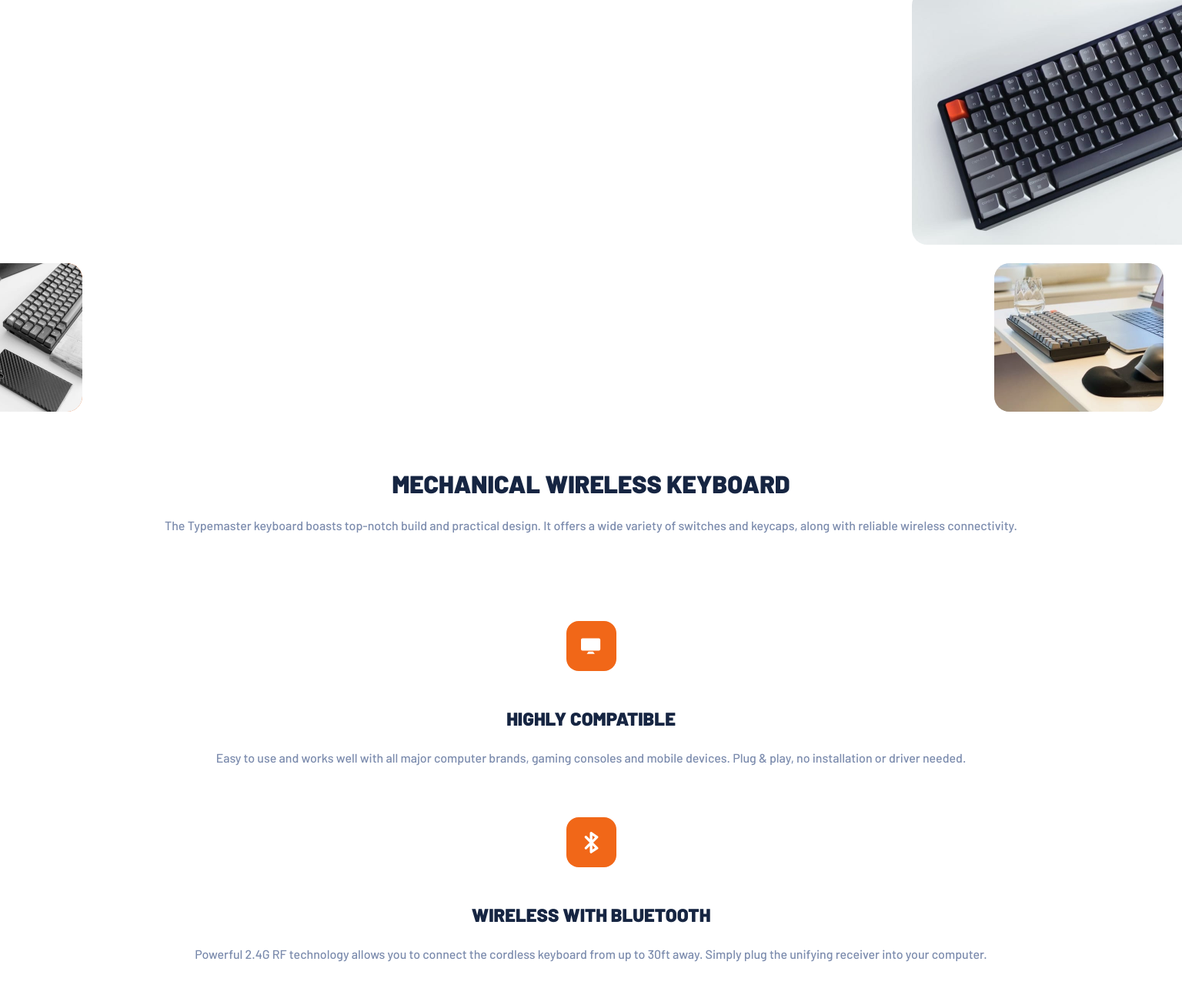
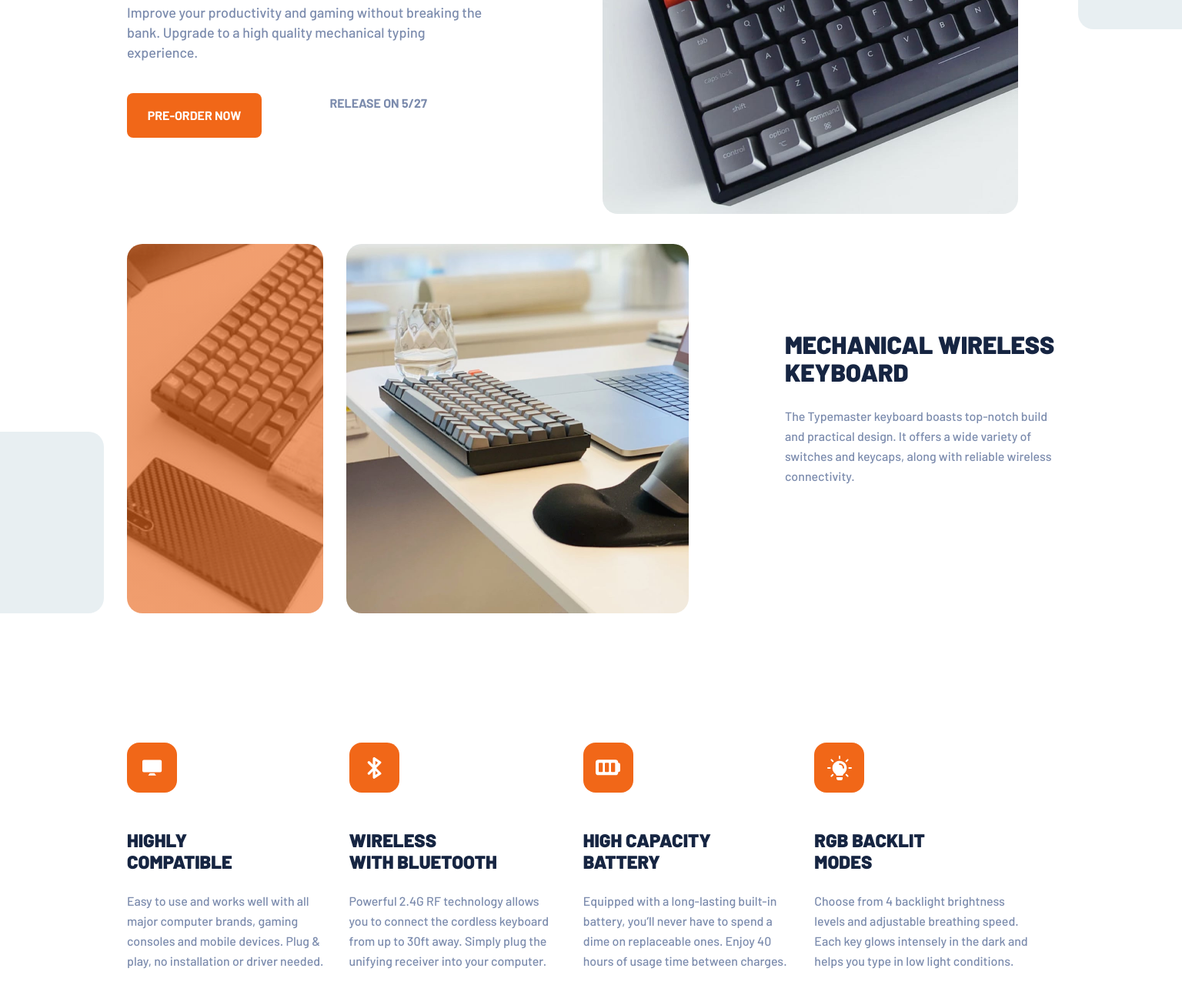
Before and after one commit to BexBeshidze/typemaster-pre-launch-landing-page, a plain HTML site: page index.html in a window 1536 px wide. Shown: the part 398-1704 px from the top of the page at 77% size. Drawn offline with Linux system fonts and the light colour scheme.

Commit message:
modified last version

```diff
--- a/index.html
+++ b/index.html
@@ -34,17 +34,33 @@
         </div>
         <div class="keyboard-div">
           <img src="assets/mobile/image-keyboard.jpg" class="keyboard" />
+          <img src="assets/tablet/image-keyboard.jpg" class="tablet-keyboard" />
+          <img
+            src="assets/desktop/image-keyboard.jpg"
+            class="desktop-keyboard"
+          />
+          <div class="square-div"></div>
+          </div>
         </div>
       </div>
       <div class="main-2half-div">
         <div class="image-div">
-          <img
-            src="assets/mobile/image-phone-and-keyboard.jpg"
-            class="phonekey"
-          />
+          <div class="rectangle-div">
+          </div>
+          <div class="phonekey"></div>
+          <div class="tablet-phonekey"></div>
+          <div class="desktop-phonekey"></div>
           <img
             src="assets/mobile/image-glass-and-keyboard.jpg"
             class="glasskey"
+          />
+          <img
+            src="assets/tablet/image-glass-and-keyboard.jpg"
+            class="tablet-glasskey"
+          />
+          <img
+            src="assets/desktop/image-glass-and-keyboard.jpg"
+            class="desktop-glasskey"
           />
         </div>
         <div class="text-div">
@@ -68,8 +84,8 @@
                 />
               </svg>
             </div>
-            <h3 class="div-heads">HIGHLY COMPATIBLE</h3>
-            <p class="div-p">
+            <h3 class="div-heads">HIGHLY<br>COMPATIBLE</h3>
+            <p class="div-p high">
               Easy to use and works well with all major computer brands, gaming
               consoles and mobile devices. Plug & play, no installation or
               driver needed.
@@ -85,7 +101,7 @@
                 />
               </svg>
             </div>
-            <h3 class="div-heads">WIRELESS WITH BLUETOOTH</h3>
+            <h3 class="div-heads">WIRELESS<br>WITH BLUETOOTH</h3>
             <p class="div-p">
               Powerful 2.4G RF technology allows you to connect the cordless
               keyboard from up to 30ft away. Simply plug the unifying receiver
@@ -104,7 +120,7 @@
                 />
               </svg>
             </div>
-            <h3 class="div-heads">HIGH CAPACITY BATTERY</h3>
+            <h3 class="div-heads">HIGH CAPACITY<br>BATTERY</h3>
             <p class="div-p">
               Equipped with a long-lasting built-in battery, you’ll never have
               to spend a dime on replaceable ones. Enjoy 40 hours of usage time
@@ -121,7 +137,7 @@
                 />
               </svg>
             </div>
-            <h3 class="div-heads">RGB BACKLIT MODES</h3>
+            <h3 class="div-heads">RGB BACKLIT<br>MODES</h3>
             <p class="div-p">
               Choose from 4 backlight brightness levels and adjustable breathing
               speed. Each key glows intensely in the dark and helps you type in
--- a/style.css
+++ b/style.css
@@ -5,7 +5,6 @@ body {
 header {
   display: flex;
   justify-content: space-between;
-  width: 100%;
 }
 .logo {
   margin: 27px 0 0 24px;
@@ -26,6 +25,11 @@ header {
   line-height: 26px;
   text-transform: uppercase;
   color: #162542;
+  cursor: pointer;
+}
+.Pre-order-now-div:hover {
+  background: #162542;
+  color: #ffffff;
 }
 .main-1half-div {
   width: 100%;
@@ -63,6 +67,9 @@ header {
   color: #ffffff;
   margin: 0 0 0 24px;
 }
+.orange-div:hover {
+  background: #ff9b62;
+}
 .release {
   font-weight: 700;
   font-size: 16px;
@@ -77,6 +84,15 @@ header {
   border-radius: 20px;
   position: relative;
   right: -21px;
+}
+.square {
+  display: none;
+}
+.tablet-keyboard {
+  display: none;
+}
+.desktop-keyboard {
+  display: none;
 }
 .keyboard-div {
   display: flex;
@@ -93,13 +109,28 @@ header {
   justify-content: space-between;
   margin-bottom: 75px;
 }
+.rectangle-div {
+  display: none;
+}
 .phonekey {
   width: 129px;
   height: 193px;
-  background: #f16718;
+  background-image: linear-gradient(
+      rgba(241, 103, 24, 0.6),
+      rgba(241, 103, 24, 0.6)
+    ),
+    url(./assets/mobile/image-phone-and-keyboard.jpg);
+  background-position: center;
+  background-size: cover;
   border-radius: 20px;
   position: relative;
   left: -22px;
+}
+.tablet-phonekey {
+  display: none;
+}
+.desktop-phonekey {
+  display: none;
 }
 .glasskey {
   width: 220px;
@@ -107,6 +138,12 @@ header {
   background: #d8d8d8;
   border-radius: 20px;
   margin-right: 24px;
+}
+.tablet-glasskey {
+  display: none;
+}
+.desktop-glasskey {
+  display: none;
 }
 .text-div {
   display: flex;
@@ -183,3 +220,246 @@ footer {
   color: #7b8bad;
   margin: 32px 0 43px 0;
 }
+@media only screen and (min-width: 768px) {
+  .logo {
+    margin: 49px 0 0 39px;
+  }
+  .Pre-order-now-div {
+    margin: 40px 40px 62px 0;
+    width: 175px;
+    height: 58px;
+  }
+  .main-1half-div {
+    flex-direction: row;
+  }
+  .typemaster {
+    margin: 60px 69px 34px 39px;
+  }
+  .main-1p {
+    margin: 0 69px 39px 39px;
+  }
+  .orange-div {
+    margin: 0 37px 0px 39px;
+  }
+  .release {
+    margin: 11px 69px 0 0;
+  }
+  .keyboard {
+    display: none;
+  }
+  .keyboard-div {
+    display: flex;
+    justify-content: flex-end;
+  }
+  .tablet-keyboard {
+    display: block;
+    width: 551px;
+    height: 425px;
+    border-radius: 20px;
+    position: relative;
+    right: -157px;
+  }
+  .order-release-div {
+    margin-bottom: 100px;
+  }
+  .image-div {
+    margin-bottom: 72px;
+  }
+  .phonekey {
+    display: none;
+  }
+  .tablet-phonekey {
+    background-image: linear-gradient(
+        rgba(241, 103, 24, 0.6),
+        rgba(241, 103, 24, 0.6)
+      ),
+      url(./assets/tablet/image-phone-and-keyboard.jpg);
+    background-position: center;
+    background-size: cover;
+    display: block;
+    width: 214px;
+    height: 320px;
+    border-radius: 20px;
+    margin-left: 39px;
+  }
+  .glasskey {
+    display: none;
+  }
+  .tablet-glasskey {
+    display: block;
+    width: 445px;
+    height: 320px;
+    border-radius: 20px;
+    margin-right: 40px;
+  }
+  .text-div {
+    display: flex;
+    flex-direction: row;
+    justify-content: space-between;
+    margin-bottom: 142px;
+  }
+  .text-div-h2 {
+    text-align: start;
+    margin: 0 95px 0 39px;
+  }
+  .text-div-p {
+    text-align: start;
+    margin: 15px 40px 0 0;
+  }
+  .above-two-divs {
+    display: flex;
+    flex-direction: row;
+    margin: 0 29px 0 39px;
+  }
+  .below-two-divs {
+    display: flex;
+    flex-direction: row;
+    margin: 0 29px 0 39px;
+  }
+  .four-divs {
+    align-items: flex-start;
+  }
+  .div-p {
+    text-align: start;
+    margin: 0 0 64px 0;
+  }
+  .svg {
+    margin: 0 285px 40px 0;
+  }
+  .div-heads {
+    text-align: start;
+  }
+  .div-p {
+    margin-right: 69px;
+  }
+  footer {
+    margin: 70px 0 43px 0;
+  }
+}
+@media only screen and (min-width: 1440px) {
+  .logo {
+    margin: 64px 0 0 165px;
+  }
+  .Pre-order-now-div {
+    margin: 55px 165px 83px 0;
+  }
+  .typemaster {
+    margin: 69px 125px 24px 165px;
+    font-weight: 900;
+    font-size: 56px;
+    line-height: 56px;
+  }
+  .main-1p {
+    margin: 0 125px 40px 165px;
+    font-size: 18px;
+    line-height: 26px;
+  }
+  .order-release-div {
+    margin-bottom: 138px;
+  }
+  .release {
+    margin: 0 213px 0 0;
+  }
+  .tablet-keyboard {
+    display: none;
+  }
+  .desktop-keyboard {
+    display: block;
+    width: 540px;
+    height: 480px;
+    border-radius: 20px;
+    position: relative;
+    left: 15px;
+  }
+  .keyboard-div {
+    justify-content: space-between;
+    width: 100%;
+    margin: 0 0 30px 0;
+  }
+  .square-div {
+    width: 135px;
+    height: 240px;
+    border-radius: 20px 0 0 20px;
+    background: #e8eff2;
+  }
+  .orange-div {
+    margin: 0 40px 0 165px;
+  }
+  .image-div {
+    width: 100%;
+  }
+  .rectangle-div {
+    display: block;
+    width: 135px;
+    height: 236px;
+    border-radius: 0 20px 20px 0;
+    background: #e8eff2;
+    margin-right: 30px;
+    position: relative;
+    top: 244px;
+  }
+  .main-2half-div {
+    flex-direction: row;
+    margin-bottom: 96px;
+  }
+  .tablet-phonekey {
+    display: none;
+  }
+  .desktop-phonekey {
+    display: block;
+    width: 255px;
+    height: 480px;
+    background-image: linear-gradient(
+        rgba(241, 103, 24, 0.6),
+        rgba(241, 103, 24, 0.6)
+      ),
+      url(./assets/mobile/image-phone-and-keyboard.jpg);
+    background-position: center;
+    background-size: cover;
+    border-radius: 20px;
+  }
+  .tablet-glasskey {
+    display: none;
+  }
+  .desktop-glasskey {
+    display: block;
+    width: 445px;
+    height: 480px;
+    border-radius: 20px;
+    margin-left: 30px;
+  }
+  .text-div {
+    justify-content: normal;
+    flex-direction: column;
+  }
+  .text-div-h2 {
+    margin: 112px 165px 27px 125px;
+  }
+  .text-div-p {
+    margin: 0 164px 0 125px;
+  }
+  .main-divs {
+    flex-direction: row;
+  }
+  .margin-div {
+    margin-left: 165px;
+  }
+  .above-two-divs {
+    margin: 0 0 0 165px;
+  }
+  .below-two-divs {
+    margin: 0 165px 0 0;
+  }
+  .svg {
+    margin: 0 220px 48px 0;
+  }
+  .div-heads {
+    margin: 0 0 24px 0;
+  }
+  .div-p {
+    margin: 0 30px 58px 0;
+  }
+  footer {
+    margin: 70px 0 39px 0;
+  }
+}
```
